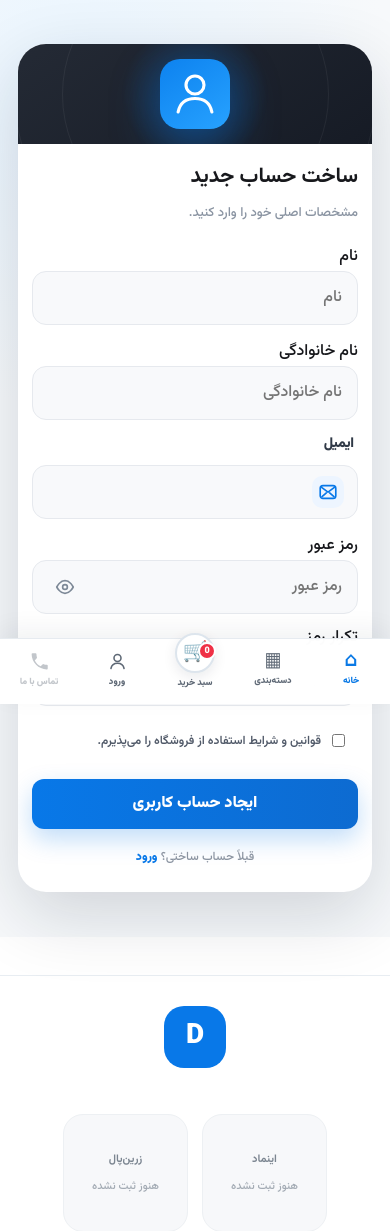
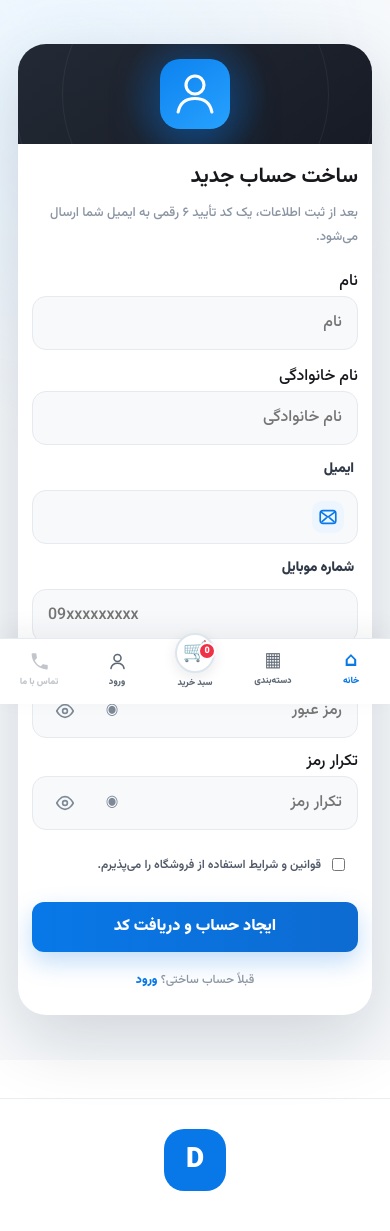
Before and after one commit to deltashopsiavash/deltajanebi, a Django app: page /register/ in a window 390 px wide. Shown: the part 140-1371 px from the top of the page. Run offline with Django 5.2, Linux system fonts and the light colour scheme; data comes from the database, SQL or seed files in the repository; data that the repository does not hold is empty.

Commit message:
Keep all registration fields and add required phone OTP flow

```diff
--- a/templates/registration/register.html
+++ b/templates/registration/register.html
@@ -9,14 +9,15 @@
       <p>یک حساب بساز و همه سفارش‌ها و پیگیری‌ها را یکجا داشته باش.</p>
     </aside>
     <section class="auth-form-panel">
-      <div class="auth-heading"><h2>ساخت حساب جدید</h2><p>مشخصات اصلی خود را وارد کنید.</p></div>
+      <div class="auth-heading"><h2>ساخت حساب جدید</h2><p>بعد از ثبت اطلاعات، یک کد تأیید ۶ رقمی به ایمیل شما ارسال می‌شود.</p></div>
       {% if form.errors %}<div class="auth-errors">{% for field in form %}{% for error in field.errors %}<div>{{ field.label }}: {{ error }}</div>{% endfor %}{% endfor %}{% for error in form.non_field_errors %}<div>{{ error }}</div>{% endfor %}</div>{% endif %}
-      <form method="post" class="auth-modern-form">{% csrf_token %}
+      <form method="post" class="auth-modern-form">{% csrf_token %}<input type="hidden" name="next" value="{{ next|default:'' }}">
         <div class="auth-name-row"><label><span>نام</span><div class="auth-input"><input type="text" name="first_name" value="{{ form.first_name.value|default:'' }}" required autocomplete="given-name" placeholder="نام"></div></label><label><span>نام خانوادگی</span><div class="auth-input"><input type="text" name="last_name" value="{{ form.last_name.value|default:'' }}" required autocomplete="family-name" placeholder="نام خانوادگی"></div></label></div>
         <label><span class="auth-field-label">ایمیل</span><div class="auth-input"><span class="auth-field-icon auth-email-icon" aria-hidden="true"><svg viewBox="0 0 24 24"><rect x="3.5" y="5" width="17" height="14" rx="3"></rect><path d="m5 7 7 5.2L19 7"></path><path d="m5.5 17 4.7-4M18.5 17l-4.7-4"></path></svg></span><input type="email" name="email" value="{{ form.email.value|default:'' }}" required autocomplete="email"></div></label>
-        <div class="auth-two-col"><label><span>رمز عبور</span><div class="auth-input"><input type="password" name="password1" required autocomplete="new-password" placeholder="رمز عبور"></div></label><label><span>تکرار رمز</span><div class="auth-input"><input type="password" name="password2" required autocomplete="new-password" placeholder="تکرار رمز"></div></label></div>
+        <label><span class="auth-field-label">شماره موبایل</span><div class="auth-input"><input type="tel" name="phone" value="{{ form.phone.value|default:'' }}" required autocomplete="tel" inputmode="tel" placeholder="09xxxxxxxxx" dir="ltr"></div></label>
+        <div class="auth-two-col"><label><span>رمز عبور</span><div class="auth-input password-wrap"><input type="password" name="password1" required autocomplete="new-password" placeholder="رمز عبور"><button type="button" class="password-eye" data-password-toggle aria-label="نمایش رمز">◉</button></div></label><label><span>تکرار رمز</span><div class="auth-input password-wrap"><input type="password" name="password2" required autocomplete="new-password" placeholder="تکرار رمز"><button type="button" class="password-eye" data-password-toggle aria-label="نمایش رمز">◉</button></div></label></div>
         <label class="auth-check auth-terms"><input type="checkbox" required><span>قوانین و شرایط استفاده از فروشگاه را می‌پذیرم.</span></label>
-        <button class="auth-primary" type="submit">ایجاد حساب کاربری</button>
+        <button class="auth-primary" type="submit">ایجاد حساب و دریافت کد</button>
       </form>
       <div class="auth-switch-note">قبلاً حساب ساختی؟ <a href="{% url 'login' %}" style="color:var(--sf-blue);font-weight:900">ورود</a></div>
     </section>
```
